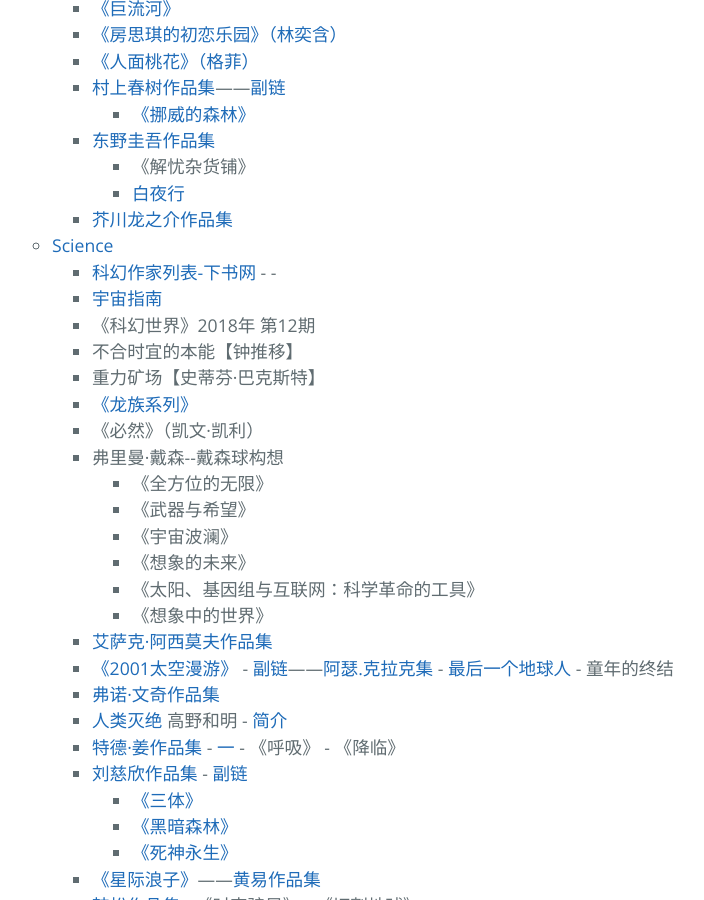
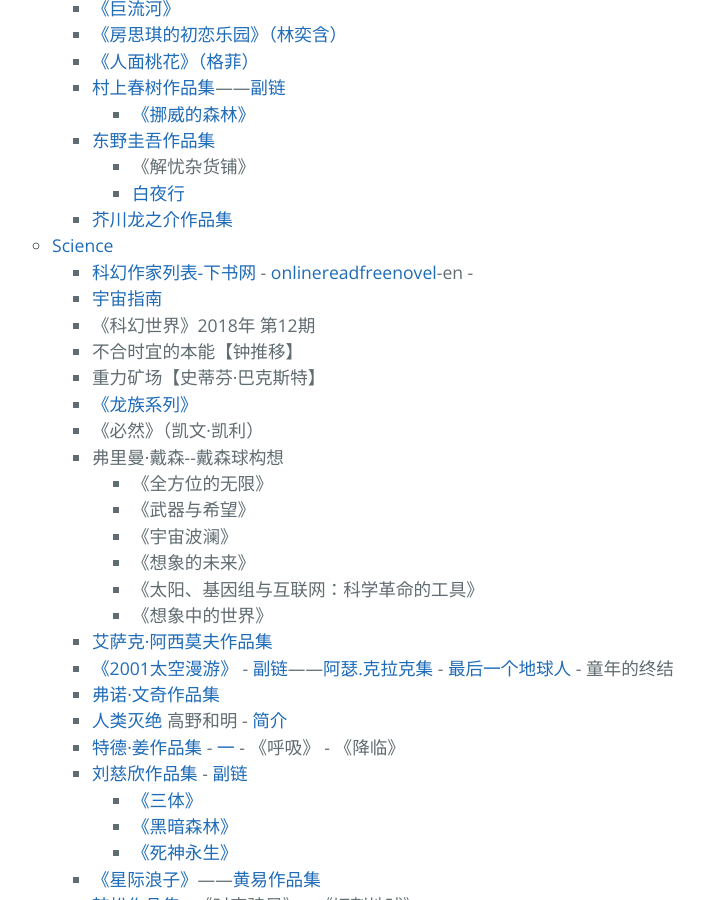
Before and after one commit to AmbroseRen/test, a Jekyll site: the page built from Library/BookListsOne.md, in a window 1280 px wide and 900 px high, scrolled down 4282 px. Shown: the whole window, without its empty margins (252-956 px from the left). Built offline with Jekyll 4.4.1, drawn with Linux system fonts in a browser that asks for light colours; our own code applies the rules of GitHub Pages for plain Markdown files; the repository's description, which GitHub fills in, is left out.

Commit message:
Update BookListsOne.md

```diff
--- a/Library/BookListsOne.md
+++ b/Library/BookListsOne.md
@@ -238,7 +238,7 @@
             </li>
             <li id="science"><a href="#top">Science</a>
                 <ul>
-                    <li><a href="https://www.shutxt.com/writer/kehuan.html">科幻作家列表-下书网</a> - <a href=""></a> - <a href=""></a></li>
+                    <li><a href="https://www.shutxt.com/writer/kehuan.html">科幻作家列表-下书网</a> - <a href="https://onlinereadfreenovel.com/">onlinereadfreenovel</a>-en - <a href=""></a></li>
 		    <li><a href="https://cdn.jsdelivr.net/gh/AmbroseRen/test@master/Library/Society/宇宙指南.pdf">宇宙指南</a></li>
                     <li>《科幻世界》2018年 第12期</li>
                     <li>不合时宜的本能【钟推移】</li>
```
